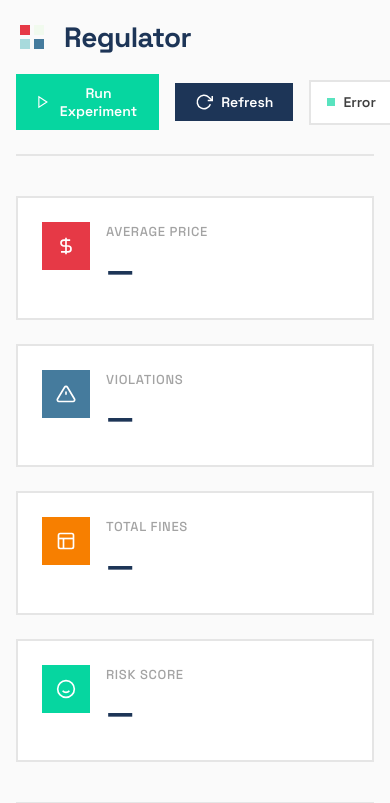
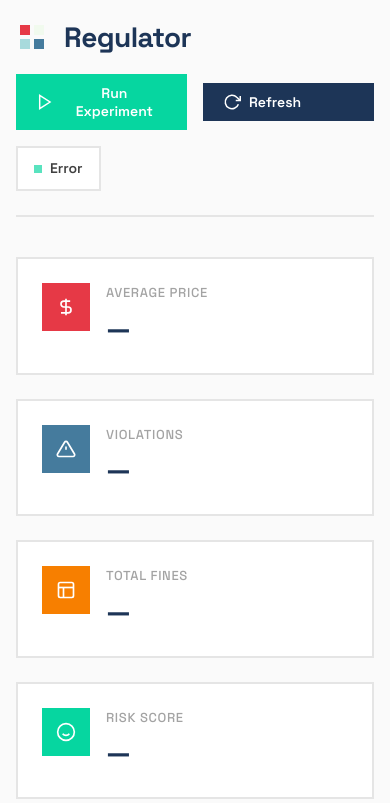
Before and after one commit to bangyen/regulator, a Flask app: page / in a window 390 px wide. Shown: the top 803 px of the page. Run offline with Flask 3, Linux system fonts and the light colour scheme.

Commit message:
Add Run Experiment button and improve dashboard responsiveness
- Add Run Experiment button to trigger experiments from dashboard
- Background thread execution with status polling
- Fixed chart rendering (price/risk toggle now works correctly)
- Updated backend to handle actual log data structure (parallel_violation, structural_break_violation)
- Improved responsive design with better breakpoints (4/2/1 column layouts)
- Fixed PYTHONPATH for subprocess to resolve module imports
- Enhanced error messages for experiment failures

```diff
--- a/dashboard/static/css/style.css
+++ b/dashboard/static/css/style.css
@@ -132,9 +132,21 @@
 
 .metrics-grid {
     display: grid;
-    grid-template-columns: repeat(auto-fit, minmax(280px, 1fr));
+    grid-template-columns: repeat(auto-fit, minmax(240px, 1fr));
     gap: 24px;
     margin-bottom: 40px;
+}
+
+@media (min-width: 1200px) {
+    .metrics-grid {
+        grid-template-columns: repeat(4, 1fr);
+    }
+}
+
+@media (min-width: 1025px) and (max-width: 1199px) {
+    .metrics-grid {
+        grid-template-columns: repeat(2, 1fr);
+    }
 }
 
 .metric-card {
@@ -323,6 +335,10 @@
     .chart-large {
         grid-column: span 1;
     }
+
+    .metrics-grid {
+        grid-template-columns: repeat(2, 1fr);
+    }
 }
 
 @media (max-width: 768px) {
@@ -336,7 +352,23 @@
         gap: 16px;
     }
 
+    .header-right {
+        width: 100%;
+        flex-wrap: wrap;
+    }
+
+    .btn-refresh, .btn-run {
+        flex: 1;
+        min-width: 140px;
+    }
+}
+
+@media (max-width: 640px) {
     .metrics-grid {
         grid-template-columns: 1fr;
     }
+
+    .metric-value {
+        font-size: 28px;
+    }
 }
```
